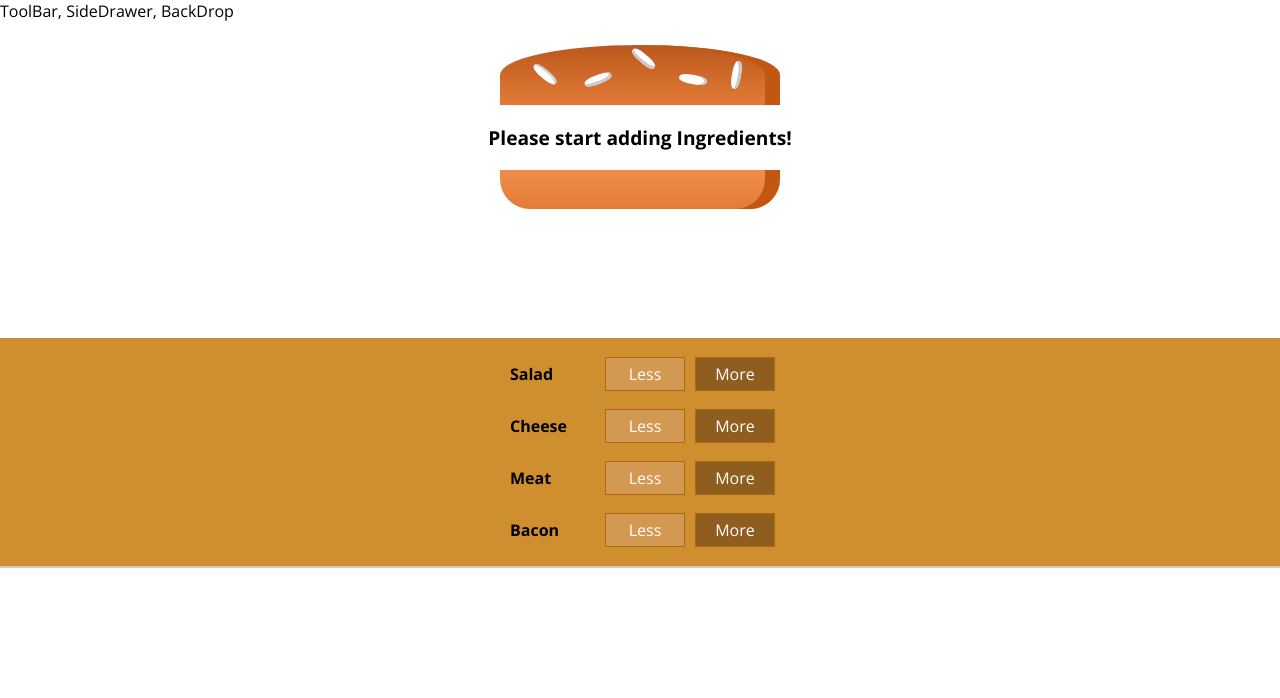
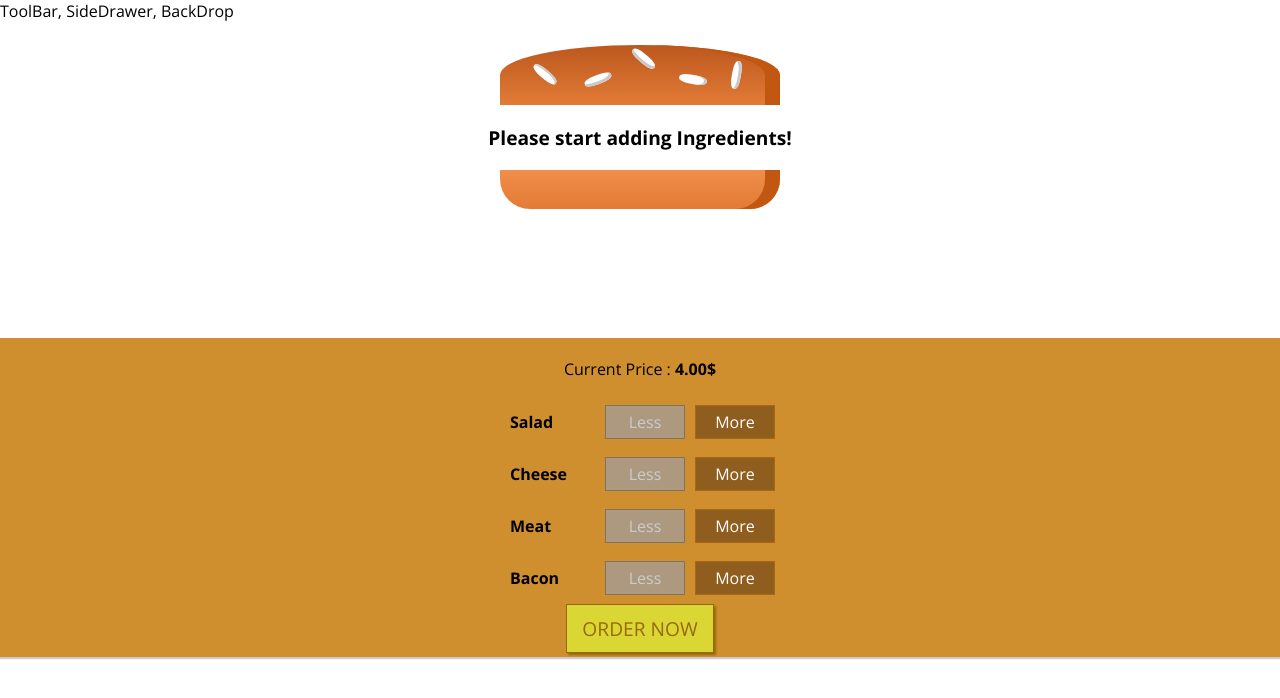
Before and after one commit to MianNomi1/burger-app, a React (Create React App) app: page / in a window 1280 px wide. Shown: the top 698 px of the page. Built offline with nearby package versions, Linux system fonts and the light colour scheme.

Commit message:
adding and deleting Cotrollers added

```diff
--- a/src/App.css
+++ b/src/App.css
@@ -117,10 +117,10 @@
 }
 
 .Burger{
-  width: 100%;
+  width: 90%;
   margin: auto;
-  overflow-y: scroll;
-  height: 250px;
+  overflow: auto;
+  height: 230px;
   text-align: center;
   font-weight: bold;
   font-size: 1.2rem;
@@ -159,7 +159,8 @@
   align-items: center;
   box-shadow:0 2px 1px #ccc ;
   margin: auto;
-  padding: 10px 0;
+  padding: 4px 0;
+
 }
 .BuildControl {
   display: flex;
@@ -217,3 +218,44 @@
   background-color: #99703F;
   color: white;
 }
+/* order button css*/
+.OrderButton {
+  background-color: #DAD735;
+  outline: none;
+  cursor: pointer;
+  border: 1px solid #966909;
+  color: #966909;
+  font-family: inherit;
+  font-size: 1.2em;
+  padding: 10px 15px;
+  box-shadow: 2px 2px 2px #966909;
+}
+
+.OrderButton:hover, .OrderButton:active {
+  background-color: #A0DB41;
+  border: 1px solid #966909;
+  color: #966909;
+}
+
+.OrderButton:disabled {
+  background-color: #C7C6C6;
+  cursor: not-allowed;
+  border: 1px solid #ccc;
+  color: #888888;
+}
+
+.OrderButton:not(:disabled) {
+  animation: enable 0.3s linear;
+}
+
+@keyframes enable {
+  0% {
+      transform: scale(1);
+  }
+  60% {
+      transform: scale(1.1);
+  }
+  100% {
+      transform: scale(1);
+  }
+}
--- a/src/components/Burger/BuildControls/BuildControl/BuildControl.js
+++ b/src/components/Burger/BuildControls/BuildControl/BuildControl.js
@@ -3,8 +3,8 @@
 const buildControl = (props) => (
     <div className="BuildControl">
         <div className="Label">{props.label}</div>
-        <button className="Less">Less</button>
-        <button className="More">More</button>
+        <button className="Less" onClick={props.deleted} disabled={props.disable}>Less</button>
+        <button className="More" onClick={props.added} >More</button>
     </div>
 );
 
--- a/src/components/Burger/BuildControls/BuildControls.js
+++ b/src/components/Burger/BuildControls/BuildControls.js
@@ -9,9 +9,17 @@
 ];
 const buildControls = (props) => (
     <div className="Main-BuildControl">
+        <p>Current Price : <strong>{props.price.toFixed(2)}$</strong></p>
         {controls.map(ctrl => (
-            <BuildControl key={ctrl.label} label={ctrl.label} />
+            <BuildControl
+                key={ctrl.label}
+                label={ctrl.label}
+                added={() => props.ingredientAdded(ctrl.type)}
+                deleted={() => props.ingredientdeleted(ctrl.type)}
+                disable={props.info[ctrl.type]}
+            />
         ))}
+        <button className="OrderButton">ORDER NOW</button>
     </div>
 );
 
--- a/src/containers/BurgerBuilder/BurgerBuilder.js
+++ b/src/containers/BurgerBuilder/BurgerBuilder.js
@@ -2,6 +2,14 @@
 import Aux from "../../hoc/dumb";
 import Burger from "../../components/Burger/Burger";
 import BuildControls from "../../components/Burger/BuildControls/BuildControls";
+
+const Ingredient_Prices = {
+    salad: 0.5,
+    cheese: 0.7,
+    meat: 1.5,
+    bacon: 0.3
+};
+
 class BurgerBuilder extends Component {
     state = {
         ingredients: {
@@ -9,13 +17,48 @@
             bacon: 0,
             cheese: 0,
             meat: 0
+        },
+        totalPrice: 4
+    };
+    addIngredientHandler = (type) => {
+        const oldCount = this.state.ingredients[type];
+        const newCount = oldCount + 1;
+        const updatedIngredients = { ...this.state.ingredients };
+        updatedIngredients[type] = newCount;
+        const priceAddition = Ingredient_Prices[type];
+        const oldPrice = this.state.totalPrice;
+        const newPrice = priceAddition + oldPrice;
+        this.setState({ totalPrice: newPrice, ingredients: updatedIngredients });
+    }
+    removeIngredientHandler = (type) => {
+        const oldCount = this.state.ingredients[type];
+        if (oldCount <= 0) {
+            return;
         }
-    };
+        const newCount = oldCount - 1;
+        const updatedIngredients = { ...this.state.ingredients };
+        updatedIngredients[type] = newCount;
+        const priceDeduction = Ingredient_Prices[type];
+        const oldPrice = this.state.totalPrice;
+        const newPrice = oldPrice - priceDeduction;
+        this.setState({ totalPrice: newPrice, ingredients: updatedIngredients });
+
+    }
     render() {
+        const disabledInfo = {
+            ...this.state.ingredients
+        };
+        for (let key in disabledInfo) {
+            disabledInfo[key] = disabledInfo[key] <= 0
+        }
+
         return (
             <Aux>
                 <Burger ingredients={this.state.ingredients} />
-                <BuildControls />
+                <BuildControls ingredientAdded={this.addIngredientHandler}
+                    ingredientdeleted={this.removeIngredientHandler}
+                    info={disabledInfo}
+                    price={this.state.totalPrice} />
             </Aux>
         );
     }
```
